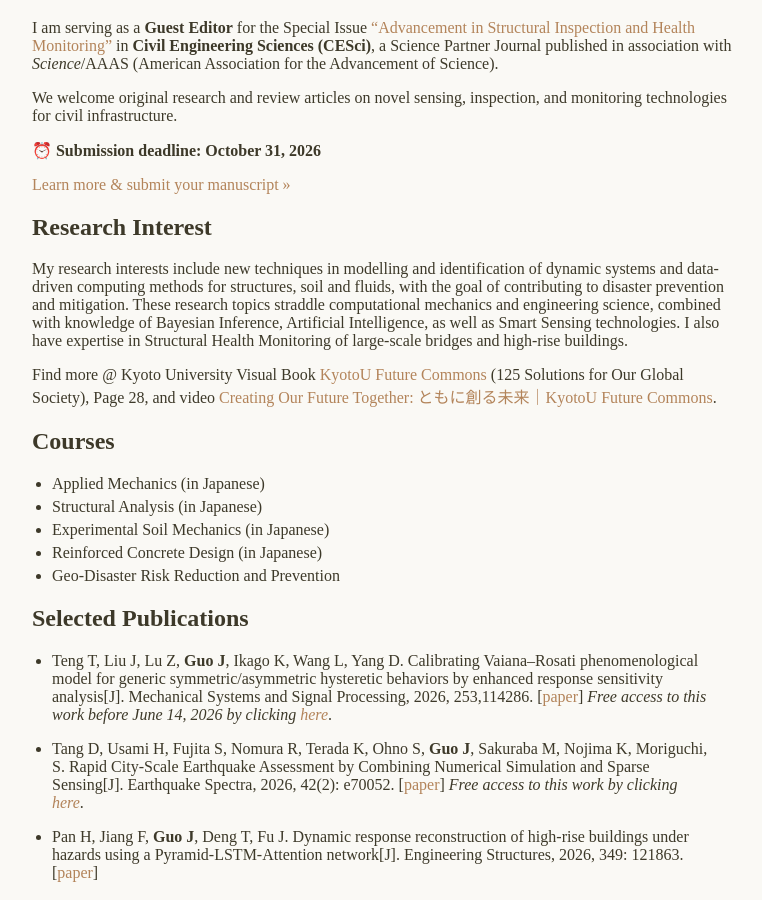
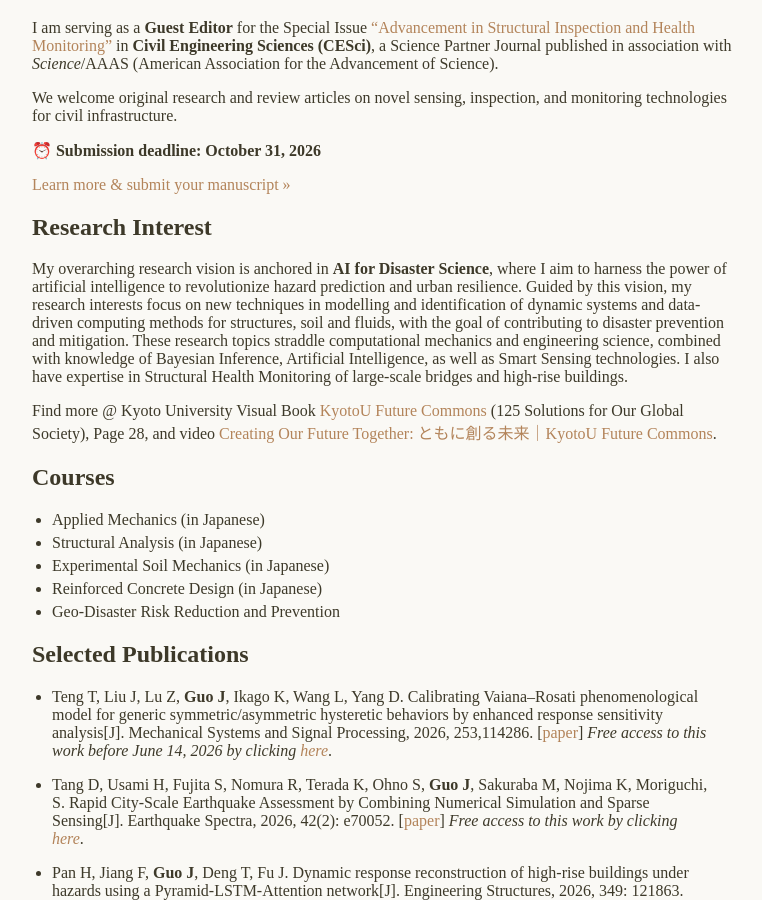
Before and after one commit to JiaGUOCV/JiaGUOCV.github.io, a Jekyll site: the page built from index.md, in a window 1280 px wide and 900 px high, scrolled down 385 px. Shown: the whole window, without its empty margins (258-1020 px from the left). Built offline with Jekyll 4.4.1, drawn with Linux system fonts in a browser that asks for light colours; our own code applies the rules of GitHub Pages for plain Markdown files.

Commit message:
Update index.md

```diff
--- a/index.md
+++ b/index.md
@@ -24,9 +24,7 @@ We welcome original research and review articles on novel sensing, inspection, a
 
 ## Research Interest
 
-My research interests include new techniques in modelling and identification of dynamic systems and data-driven computing methods for structures, soil and fluids, with the goal of contributing to disaster prevention and mitigation.
-These research topics straddle computational mechanics and engineering science, combined with knowledge of Bayesian Inference, Artificial Intelligence, as well as Smart Sensing technologies.
-I also have expertise in Structural Health Monitoring of large-scale bridges and high-rise buildings.
+My overarching research vision is anchored in **AI for Disaster Science**, where I aim to harness the power of artificial intelligence to revolutionize hazard prediction and urban resilience. Guided by this vision, my research interests focus on new techniques in modelling and identification of dynamic systems and data-driven computing methods for structures, soil and fluids, with the goal of contributing to disaster prevention and mitigation. These research topics straddle computational mechanics and engineering science, combined with knowledge of Bayesian Inference, Artificial Intelligence, as well as Smart Sensing technologies. I also have expertise in Structural Health Monitoring of large-scale bridges and high-rise buildings.
 
 Find more @ Kyoto University Visual Book [KyotoU Future Commons](https://my.ebook5.net/kyoto-u/visual_book2024_jp/) (125 Solutions for Our Global Society), Page 28, and video [Creating Our Future Together: ともに創る未来｜KyotoU Future Commons](https://www.channel.pr.kyoto-u.ac.jp/video/40262).
 
```
